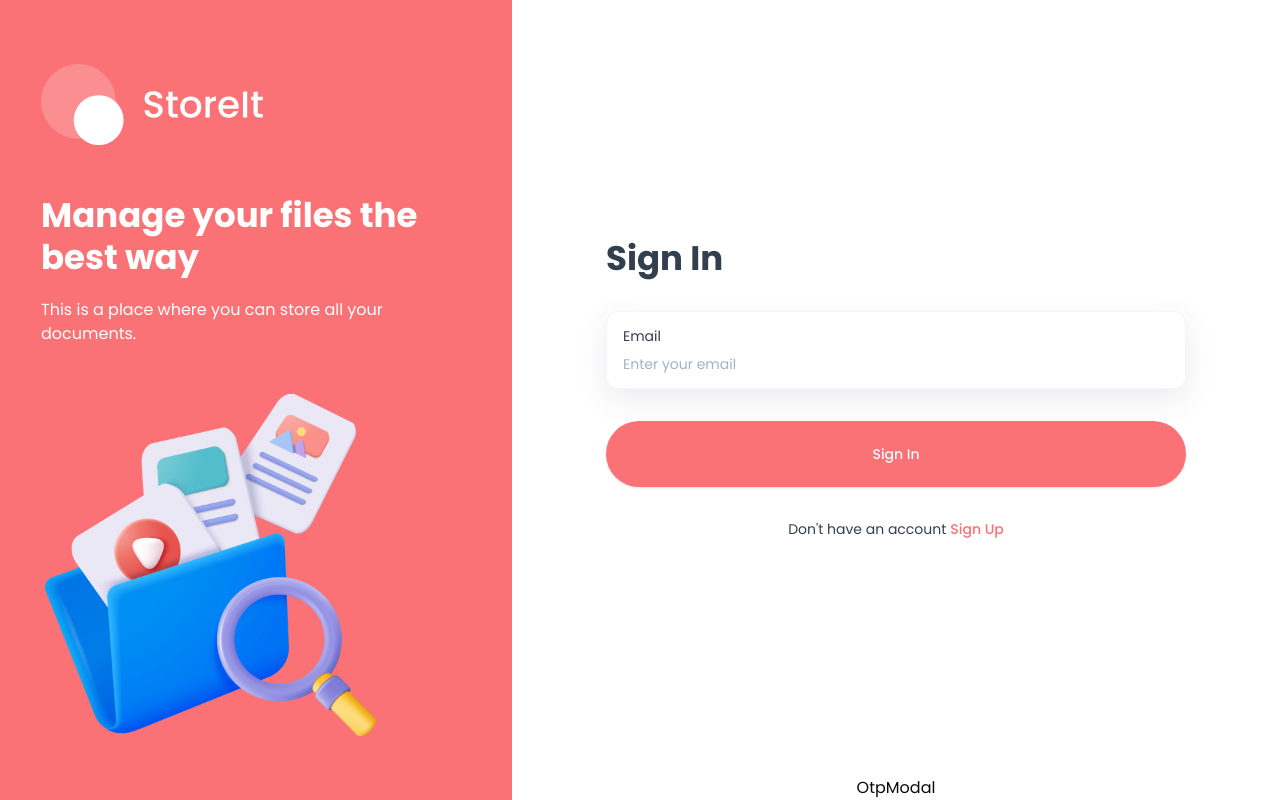
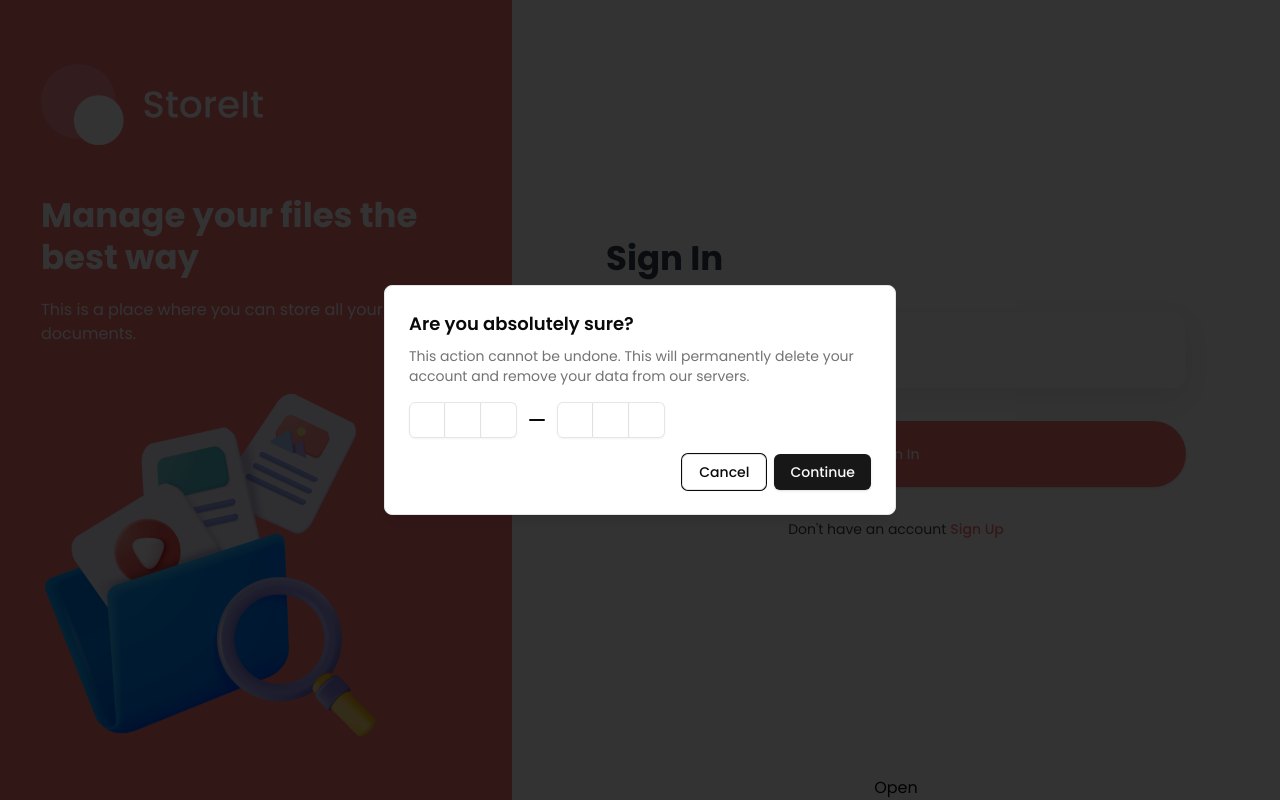
Before and after one commit to VadimKorobec/nextjs-clone, a Next.js app: page /sign-in in a window 1280 px wide. Built offline with nearby package versions, Linux system fonts and the light colour scheme; no server answers.

Commit message:
add some code

```diff
--- a/components/OTPModal.tsx
+++ b/components/OTPModal.tsx
@@ -1,5 +1,72 @@
+import { useState } from "react";
+import {
+  AlertDialog,
+  AlertDialogAction,
+  AlertDialogCancel,
+  AlertDialogContent,
+  AlertDialogDescription,
+  AlertDialogFooter,
+  AlertDialogHeader,
+  AlertDialogTitle,
+  AlertDialogTrigger,
+} from "@/components/ui/alert-dialog";
+import {
+  InputOTP,
+  InputOTPGroup,
+  InputOTPSeparator,
+  InputOTPSlot,
+} from "@/components/ui/input-otp";
+
 const OtpModal = () => {
-  return <div>OtpModal</div>;
+  const [isOpen, setIsOpen] = useState(true);
+  const [password, setPassword] = useState("");
+  const [isLoading, setIsLoading] = useState(false);
+
+  const handleSubmit = async (e: React.MouseEvent<HTMLButtonElement>) => {
+    e.preventDefault();
+    setIsLoading(true);
+
+    try {
+    } catch (error) {
+      console.log("Failed to verify OTP");
+    }
+
+    setIsLoading(false);
+  };
+
+  const handleResendOpt = async () => {};
+
+  return (
+    <AlertDialog open={isOpen} onOpenChange={setIsOpen}>
+      <AlertDialogTrigger>Open</AlertDialogTrigger>
+      <AlertDialogContent>
+        <AlertDialogHeader>
+          <AlertDialogTitle>Are you absolutely sure?</AlertDialogTitle>
+          <AlertDialogDescription>
+            This action cannot be undone. This will permanently delete your
+            account and remove your data from our servers.
+          </AlertDialogDescription>
+        </AlertDialogHeader>
+        <InputOTP maxLength={6}>
+          <InputOTPGroup>
+            <InputOTPSlot index={0} />
+            <InputOTPSlot index={1} />
+            <InputOTPSlot index={2} />
+          </InputOTPGroup>
+          <InputOTPSeparator />
+          <InputOTPGroup>
+            <InputOTPSlot index={3} />
+            <InputOTPSlot index={4} />
+            <InputOTPSlot index={5} />
+          </InputOTPGroup>
+        </InputOTP>
+        <AlertDialogFooter>
+          <AlertDialogCancel>Cancel</AlertDialogCancel>
+          <AlertDialogAction>Continue</AlertDialogAction>
+        </AlertDialogFooter>
+      </AlertDialogContent>
+    </AlertDialog>
+  );
 };
 
 export default OtpModal;
--- /dev/null
+++ b/components/ui/input-otp.tsx
@@ -0,0 +1,71 @@
+"use client"
+
+import * as React from "react"
+import { OTPInput, OTPInputContext } from "input-otp"
+import { Minus } from "lucide-react"
+
+import { cn } from "@/lib/utils"
+
+const InputOTP = React.forwardRef<
+  React.ElementRef<typeof OTPInput>,
+  React.ComponentPropsWithoutRef<typeof OTPInput>
+>(({ className, containerClassName, ...props }, ref) => (
+  <OTPInput
+    ref={ref}
+    containerClassName={cn(
+      "flex items-center gap-2 has-[:disabled]:opacity-50",
+      containerClassName
+    )}
+    className={cn("disabled:cursor-not-allowed", className)}
+    {...props}
+  />
+))
+InputOTP.displayName = "InputOTP"
+
+const InputOTPGroup = React.forwardRef<
+  React.ElementRef<"div">,
+  React.ComponentPropsWithoutRef<"div">
+>(({ className, ...props }, ref) => (
+  <div ref={ref} className={cn("flex items-center", className)} {...props} />
+))
+InputOTPGroup.displayName = "InputOTPGroup"
+
+const InputOTPSlot = React.forwardRef<
+  React.ElementRef<"div">,
+  React.ComponentPropsWithoutRef<"div"> & { index: number }
+>(({ index, className, ...props }, ref) => {
+  const inputOTPContext = React.useContext(OTPInputContext)
+  const { char, hasFakeCaret, isActive } = inputOTPContext.slots[index]
+
+  return (
+    <div
+      ref={ref}
+      className={cn(
+        "relative flex h-9 w-9 items-center justify-center border-y border-r border-input text-sm shadow-sm transition-all first:rounded-l-md first:border-l last:rounded-r-md",
+        isActive && "z-10 ring-1 ring-ring",
+        className
+      )}
+      {...props}
+    >
+      {char}
+      {hasFakeCaret && (
+        <div className="pointer-events-none absolute inset-0 flex items-center justify-center">
+          <div className="h-4 w-px animate-caret-blink bg-foreground duration-1000" />
+        </div>
+      )}
+    </div>
+  )
+})
+InputOTPSlot.displayName = "InputOTPSlot"
+
+const InputOTPSeparator = React.forwardRef<
+  React.ElementRef<"div">,
+  React.ComponentPropsWithoutRef<"div">
+>(({ ...props }, ref) => (
+  <div ref={ref} role="separator" {...props}>
+    <Minus />
+  </div>
+))
+InputOTPSeparator.displayName = "InputOTPSeparator"
+
+export { InputOTP, InputOTPGroup, InputOTPSlot, InputOTPSeparator }
--- a/package.json
+++ b/package.json
@@ -21,7 +21,7 @@
     "@radix-ui/react-toast": "^1.2.2",
     "class-variance-authority": "^0.7.1",
     "clsx": "^2.1.1",
-    "input-otp": "^1.2.5",
+    "input-otp": "^1.4.2",
     "lucide-react": "^0.454.0",
     "next": "15.0.2",
     "node-appwrite": "^14.2.0",
```
Also changed, not shown: 1 other file (tests, documents, lock files or other folders).
